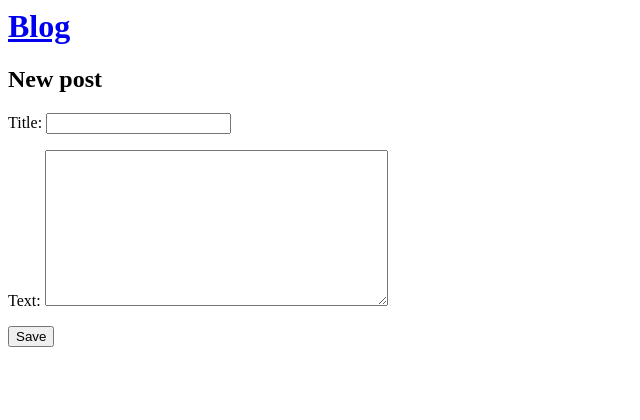
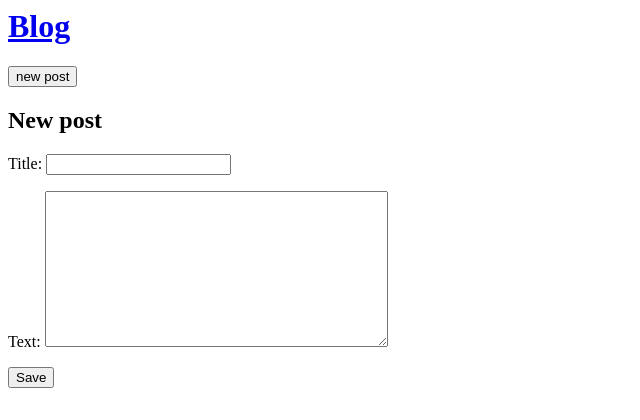
Before and after one commit to urorontea/my-first-blog, a Django app: page /post/new/ in a window 1280 px wide. Shown: the top 420 px of the page, without its empty margins (0-640 px from the left). Run offline with Django 3.2, Linux system fonts and the light colour scheme.

Commit message:
Added views and templates.

```diff
--- a/blog1/templates/blog1/base.html
+++ b/blog1/templates/blog1/base.html
@@ -5,8 +5,12 @@
     </head>
     <body>
         <div class="page-header">
-            <a href="{% url 'post_new' %}" class="top-menu"></a><span class="glyphicon glyphicon-plus"></span></a>
             <h1><a href="/">Blog</a></h1>
+            <a href="{% url 'post_new' %}" class="top-menu">
+                <button type="button">
+                    new post
+                </button>
+            </a>
         </div>
         <div class="content container">
             <div class="row">
--- a/blog1/templates/blog1/post_detail.html
+++ b/blog1/templates/blog1/post_detail.html
@@ -7,6 +7,7 @@
                 {{ post.published_date }}
             </div>
         {% endif %}
+        <a class="btn btn-default" href="{% url 'post_edit' pk=post.pk %}"><span class="glyphicon glyphicon-pencil"></span></a>
         <h2>{{ post.title }}</h2>
         <p>{{ post.text|linebreaksbr }}</p>
     </div>
--- a/blog1/templates/blog1/post_list.html
+++ b/blog1/templates/blog1/post_list.html
@@ -1,12 +1,14 @@
 {% extends 'blog1/base.html' %}
+
 
 {% block content %}
     {% for post in posts %}
         <div class="post">
+
+            <h2><a href="{% url 'post_detail' pk=post.pk %}">{{ post.title }}</a></h2>
             <div class="date">
                 {{ post.published_date }}
             </div>
-            <h2><a href="{% url 'post_detail' pk=post.pk %}">{{ post.title }}</a></h2>
             <p>{{ post.text|linebreaksbr }}</p>
         </div>
     {% endfor %}
--- a/blog1/urls.py
+++ b/blog1/urls.py
@@ -5,4 +5,5 @@ urlpatterns = [
     path('', views.post_list, name='post_list'),
     path('post/<int:pk>/', views.post_detail, name='post_detail'),
     path('post/new/', views.post_new, name='post_new'),
+    path('post/<int:pk>/edit/', views.post_edit, name='post_edit'),
 ]
--- a/blog1/views.py
+++ b/blog1/views.py
@@ -26,3 +26,17 @@ def post_new(request):
     else:
         form = PostForm()
     return render(request, 'blog1/post_edit.html', {'form': form})
+
+def post_edit(request, pk):
+    post = get_object_or_404(Post, pk=pk)
+    if request.method == "POST":
+        form = PostForm(request.POST, instance=post)
+        if form.is_valid():
+            post = form.save(commit=False)
+            post.author = request.user
+            post.published_date = timezone.now()
+            post.save()
+            return redirect('post_detail', pk=post.pk)
+    else:
+        form = PostForm(instance=post)
+    return render(request, 'blog/post_edit.html', {'form': form})
```
